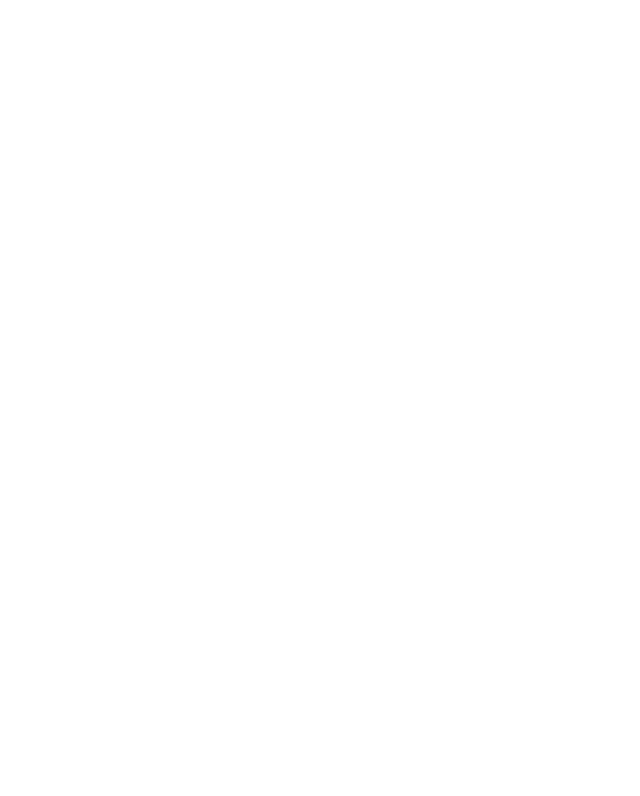
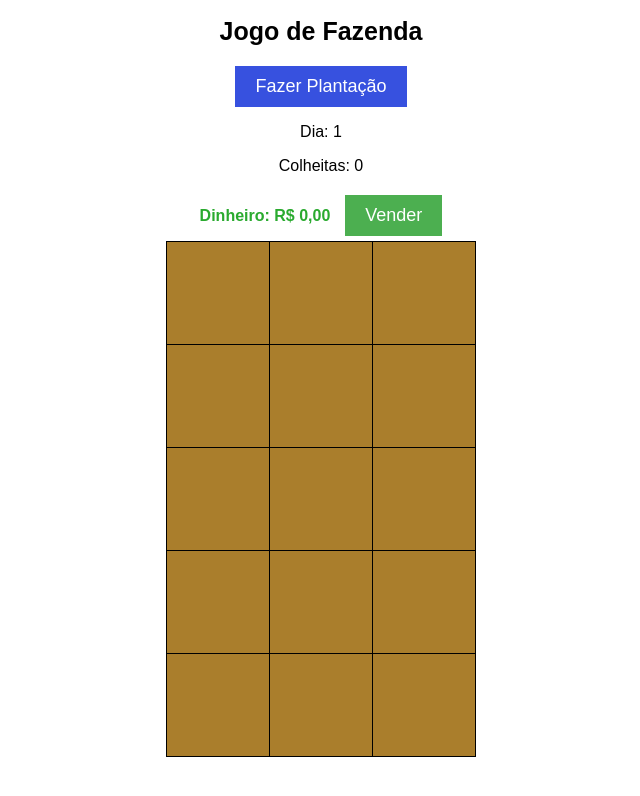
Before and after one commit to emidioeduardo/jogo_1.0, a plain HTML site: page index.html in a window 1280 px wide. Shown: the whole page, without its empty margins (319-959 px from the left). Drawn offline with Linux system fonts and the light colour scheme.

Commit message:
projeto feito funcionando: html, css e javascript

```diff
--- a/index.html
+++ b/index.html
@@ -7,7 +7,45 @@
     <meta name="viewport" content="width=device-width, initial-scale=1.0">
 </head>
 <body>
+<h1>Jogo de Fazenda</h1>
 
+  <div id="farm">
+    <button id="farmButton">Fazer Plantação</button>
+    <p id="farmLevel">Dia: 1</p>
+    <p id="harvestCount">Colheitas: 0</p>
+    <div id="sellDiv">
+        <p id="sell">Dinheiro: R$ 0,00</p>
+        <button id="sellButton" onclick="sell()">Vender</button>
+    </div>
+  </div>
+
+  <table>
+    <tr>
+      <td></td>
+      <td></td>
+      <td></td>
+    </tr>
+    <tr>
+      <td></td>
+      <td></td>
+      <td></td>
+    </tr>
+    <tr>
+        <td></td>
+        <td></td>
+        <td></td>
+    </tr>
+    <tr>
+        <td></td>
+        <td></td>
+        <td></td>
+    </tr>
+    <tr>
+        <td></td>
+        <td></td>
+        <td></td>
+    </tr>
+  </table>
 
 <script type="text/javascript" src="script.js"></script>
 </body>
--- a/script.js
+++ b/script.js
@@ -1,2 +1,56 @@
-const c = (el)=> document.querySelector(el)
-const cs = (el)=> document.querySelectorAll(el)
+// Variáveis de jogo
+let farmLevel = 1;
+let harvestCount = 0;
+let money = 0
+// Elementos da DOM
+const farmButton = document.getElementById('farmButton');
+const farmLevelElement = document.getElementById('farmLevel');
+const harvestCountElement = document.getElementById('harvestCount');
+const cells = document.querySelectorAll('td');
+
+cells.forEach((cell, index) => {
+  cell.addEventListener("click", (e) => {
+    if(cell.classList.contains("trigo")){
+        cell.classList.remove("trigo")
+        harvestCount++
+        harvestCountElement.textContent = `Colheitas: ${harvestCount}`;
+    } else {
+        cell.classList.add('red-cell');
+    setTimeout(() => {
+      cell.classList.remove('red-cell');
+    }, 500);
+    }
+  });
+});
+
+// Evento de clique do botão da fazenda
+farmButton.addEventListener('click', () => {
+  // Aumenta o nível da fazenda
+  farmLevel++;
+
+  const numeroAleatorio = Math.floor(Math.random() * cells.length);
+  const celulaAleatoria = cells[numeroAleatorio];
+  if(celulaAleatoria.classList.contains("trigo")){
+    Math.floor(Math.random() * cells.length)
+  } else {
+    celulaAleatoria.classList.add("trigo")
+  }
+  // Incrementa o contador de colheitas
+
+  // Atualiza os elementos da DOM
+  farmLevelElement.textContent = `Dia: ${farmLevel}`;
+});
+
+
+
+function numeroAleatorio(){
+    let number = Math.floor(Math.random() * 15);
+    return number
+}
+function sell(){
+    money += harvestCount * 4.73
+    harvestCount = 0
+    harvestCountElement.textContent = `Colheitas: ${harvestCount}`;
+    document.querySelector('#sell').innerHTML = `Dinheiro: R$ ${money.toFixed(2).replace(".", ",")}`
+    console.log(money)
+}
--- a/style.css
+++ b/style.css
@@ -0,0 +1,75 @@
+body {
+  text-align: center;
+}
+
+#farm {
+  margin-top: 50px;
+}
+
+button {
+  padding: 10px 20px;
+  font-size: 18px;
+  color: white;
+  border: none;
+  cursor: pointer;
+}
+#sellDiv {
+    display: flex;
+    align-items: center;
+    justify-content: center;
+}
+#farmButton {
+    background-color: #3751df;
+}
+#farmButton:hover {
+    background-color: #233abd;
+  }
+#sellButton {
+    background-color: #4CAF50;
+    margin-left: 15px;
+}
+#sellButton:hover {
+  background-color: #45a049;
+}
+h1 {
+    margin-bottom: -30px;
+    font-size: 25px;
+}
+h1, p {
+  font-family: Arial, sans-serif;
+}
+#sell {
+    color: #2aaa2f;
+    font-weight: bold;
+}
+table {
+    border-collapse: collapse;
+    margin: auto;
+}
+
+td {
+    width: 100px;
+    height: 100px;
+    border: 1px solid black;
+    text-align: center;
+    font-family: Arial, sans-serif;
+    font-size: 16px;
+    background-color: #aa7e2c;
+}
+.trigo {
+    background-size: cover;
+    background-position: center;
+    background-image: url(https://img.freepik.com/fotos-premium/plantacao-de-trigo-dourado-no-verao-com-ceu-azul_12395-882.jpg);
+}
+@keyframes fadeOut {
+    0% {
+      background-color: red;
+    }
+    100% {
+      background-color: #aa7e2c;
+    }
+  }
+
+  .red-cell {
+    animation: fadeOut 0.5s;
+  }
```
